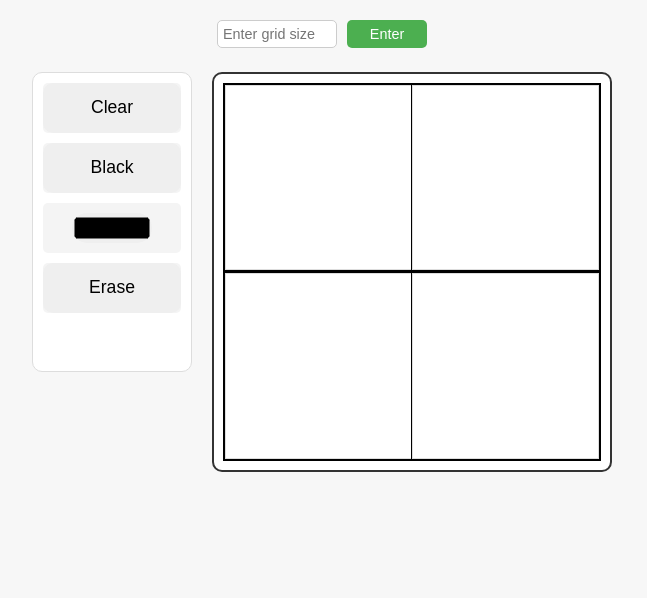
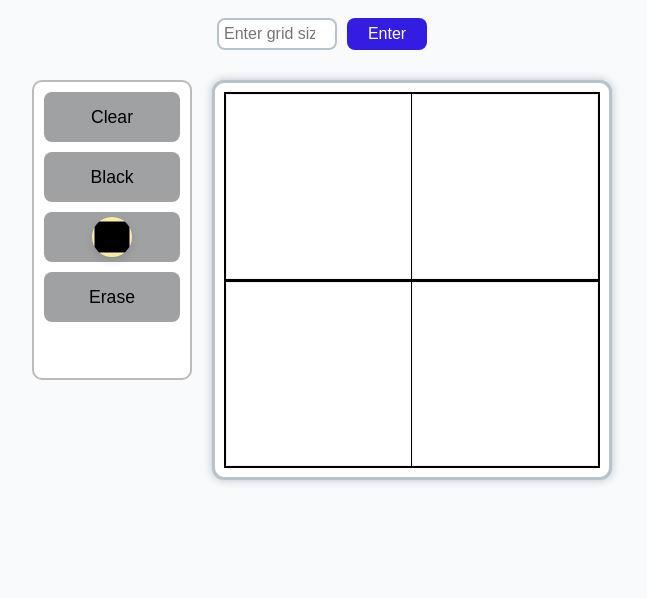
Before and after one commit to yamkelajack06/Etch-a-sketch, a plain HTML site: page index.html in a window 1280 px wide. Shown: the part 202-800 px from the top of the page, without its empty margins (318-965 px from the left). Drawn offline with Linux system fonts and the light colour scheme.

Commit message:
Finished the project

```diff
--- a/style.css
+++ b/style.css
@@ -1,4 +1,3 @@
-
 * {
     margin: 0;
     padding: 0;
@@ -7,7 +6,8 @@
 
 body {
     font-family: 'Permanent Marker', cursive;
-    background-color: #f7f7f7;
+    background-color: #f9fafb;
+    color: #333;
     display: flex;
     flex-direction: column;
     align-items: center;
@@ -19,7 +19,6 @@ body {
     display: flex;
     justify-content: center;
     margin-bottom: 15px;
-    height: 10%;
 }
 
 .slogan-container {
@@ -27,8 +26,8 @@ body {
     justify-content: center;
     margin-bottom: 20px;
     font-size: 1rem;
-    color: #555;
-    font-style: oblique;
+    color: #777;
+    font-style: italic;
 }
 
 .size-control {
@@ -39,33 +38,32 @@ body {
     gap: 10px;
     align-items: center;
     width: 350px;
-    height: 35px;
 }
 
 #grid-size {
     padding: 5px;
-    font-size: .9rem;
-    width: 80px;
-    border: 1px solid #ccc;
-    border-radius: 5px;
-    height: 2em;
+    font-size: 1rem;
     width: 120px;
+    border: 2px solid #b8c2cc;
+    border-radius: 8px;
+    background-color: #fff;
+    color: #6c7c8c;
 }
 
 #size-button {
-    font-size: .9rem;
+    font-size: 1rem;
     height: 2em;
     width: 80px;
-    background-color: #4CAF50;
-    color: white;
+    background-color: #341de2;
+    color: #fff;
     border: none;
-    border-radius: 5px;
+    border-radius: 8px;
     cursor: pointer;
     transition: background-color 0.3s ease;
 }
 
 #size-button:hover {
-    background-color: #45a049;
+    background-color: #ff7f7f;
 }
 
 .grid-and-controls {
@@ -80,10 +78,10 @@ body {
     height: 300px;
     align-items: center;
     gap: 10px;
-    border: 1px solid #ddd;
+    border: 2px solid #bbb;
+    background-color: #ffffff;
+    border-radius: 10px;
     padding: 10px;
-    background-color: #fff;
-    border-radius: 10px;
 }
 
 .buttons-container {
@@ -102,55 +100,41 @@ body {
     display: flex;
     justify-content: center;
     align-items: center;
-    background-color: #f4f4f4;
-    border-radius: 5px;
+    background-color: #9fa1a3;
+    border-radius: 8px;
     cursor: pointer;
-    transition: background-color 0.3s ease;
+    transition: transform 0.2s ease, background-color 0.3s ease;
+}
+
+.clear-button:hover,
+.black-button:hover,
+.erase-button:hover,
+.color-button:hover {
+    transform: scale(1.05);
+    background-color:  #341de2;
+    color: white;
 }
 
 #clear-button,
 #erase-button,
-#black-button,
-#color-button {
-    width: 70px;
-    height: 30px;
-    border-radius: 10px;
-    border: none;
+#black-button {
     width: 100%;
     height: 100%;
     font-size: 1.1rem;
-}
-#color-button{
-    width:80px;
-    height: 30px;
-    border-radius: 40px;
-}
-#clear-button:hover{
-    background-color: #6f61ff;
+    background-color: transparent;
+    border: none;
+    color: black;
 }
 
-#erase-button:hover{
-    background-color: #6f61ff;
-}
-
-#black-button:hover{
-    background-color: #6f61ff;
-}
-
-#color-button:hover{
-    width: calc(80px + 80px * 1/2);
-    height: calc(30px + 30px * 1/2);
-    border-radius: 100px;
-}
-
-
-.color-button input {
+#color-button {
     width: 40px;
     height: 40px;
     border-radius: 50%;
+    background-color: #ffeb99;
     cursor: pointer;
+    border: none;
+    box-shadow: 0 4px 8px rgba(0, 0, 0, 0.1);
 }
-
 
 .grid-container {
     width: 400px;
@@ -158,10 +142,11 @@ body {
     display: flex;
     justify-content: center;
     align-items: center;
-    border: 2px solid #333;
+    border: 3px solid #b8c2cc;
     background-color: #fff;
-    border-radius: 10px;
+    border-radius: 12px;
     padding: 10px;
+    box-shadow: 0 0 10px #b8c2cc;
 }
 
 .grid {
@@ -174,13 +159,11 @@ body {
 }
 
 .grid div {
-    background-color: white;
-    border: 1px solid #ddd;
-    width: 100%;
-    height: 100%;
+    background-color: #ffffff;
+    border: 1px solid #f1f1f1;
     transition: background-color 0.2s ease;
 }
 
 .grid div:hover {
-    background-color: #b7b4b4;
+    background-color: #e1f3f1;
 }
```
